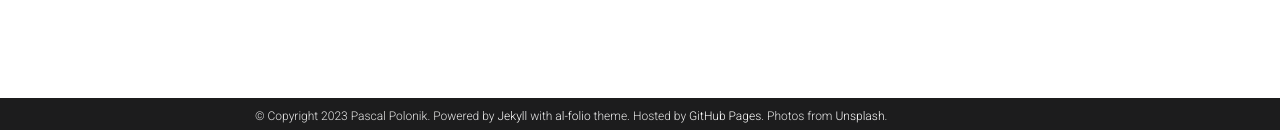
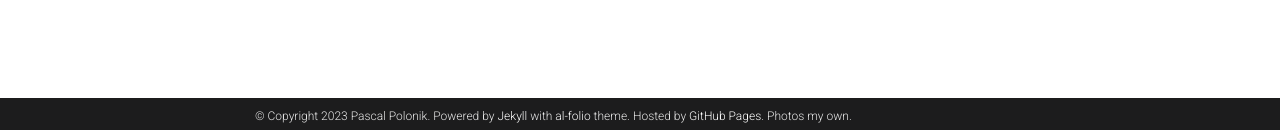
Before and after one commit to ppolonik2/ppolonik2.github.io, a Jekyll site: the page built from _pages/about.md, in a window 1280 px wide. Shown: the part 767-897 px from the top of the page. Built offline with Jekyll 4.4.1, drawn with Linux system fonts in a browser that asks for light colours; full-size pictures stand in for the smaller copies a plugin makes; comment, search, counter and statistics services are not loaded; a style sheet for code colours, icons or effects is not loaded.

Commit message:
Update _config.yml
Photos my own instead of unsplash

```diff
--- a/_config.yml
+++ b/_config.yml
@@ -12,7 +12,7 @@
 footer_text: >
   Powered by <a href="https://jekyllrb.com/" target="_blank">Jekyll</a> with <a href="https://github.com/alshedivat/al-folio">al-folio</a> theme.
   Hosted by <a href="https://pages.github.com/" target="_blank">GitHub Pages</a>.
-  Photos from <a href="https://unsplash.com" target="_blank">Unsplash</a>.
+  Photos my own.
 keywords: jekyll, jekyll-theme, academic-website, portfolio-website  # add your own keywords or leave empty
 
 lang: en # the language of your site (for example: en, fr, cn, ru, etc.)
```
